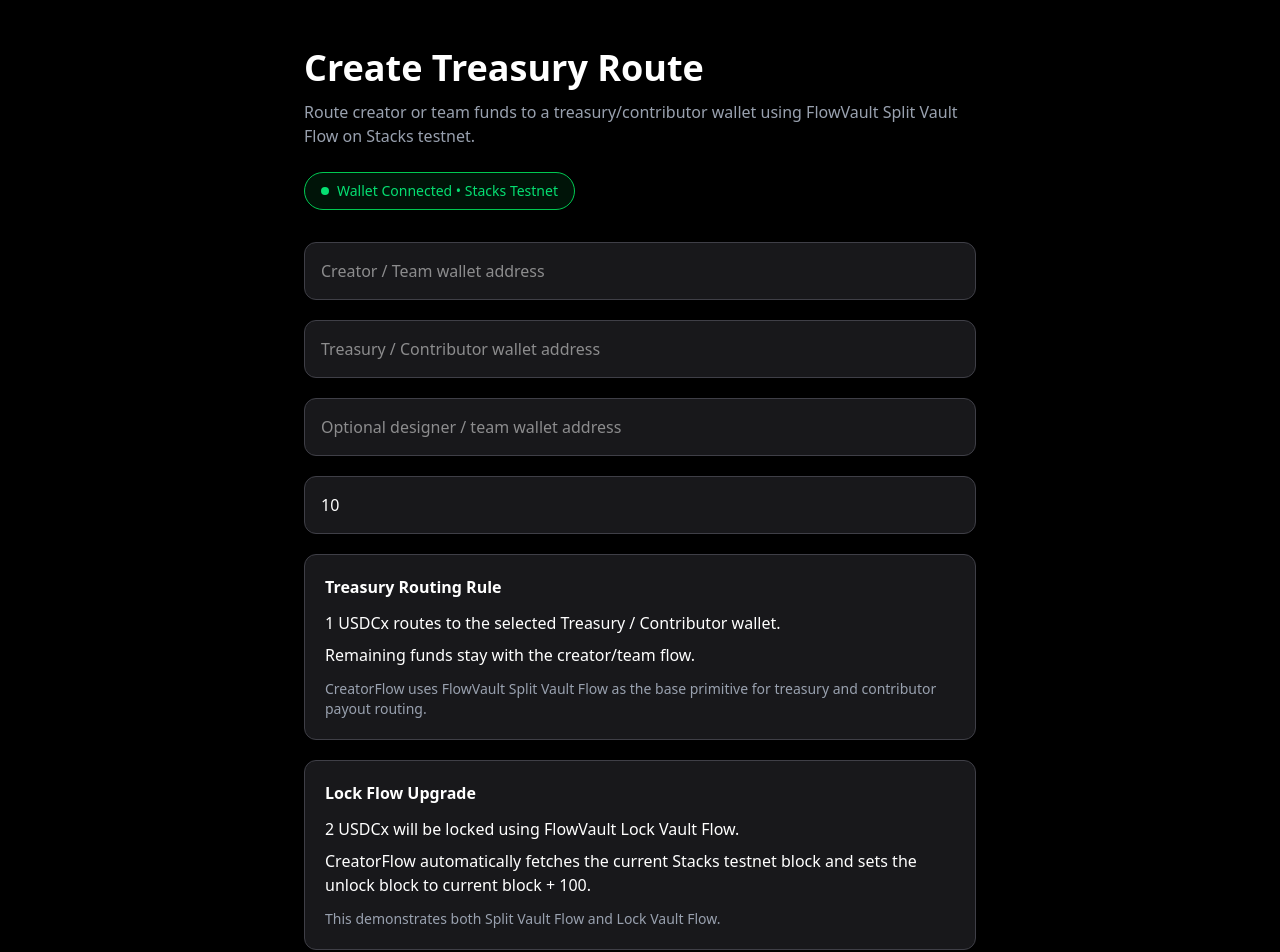
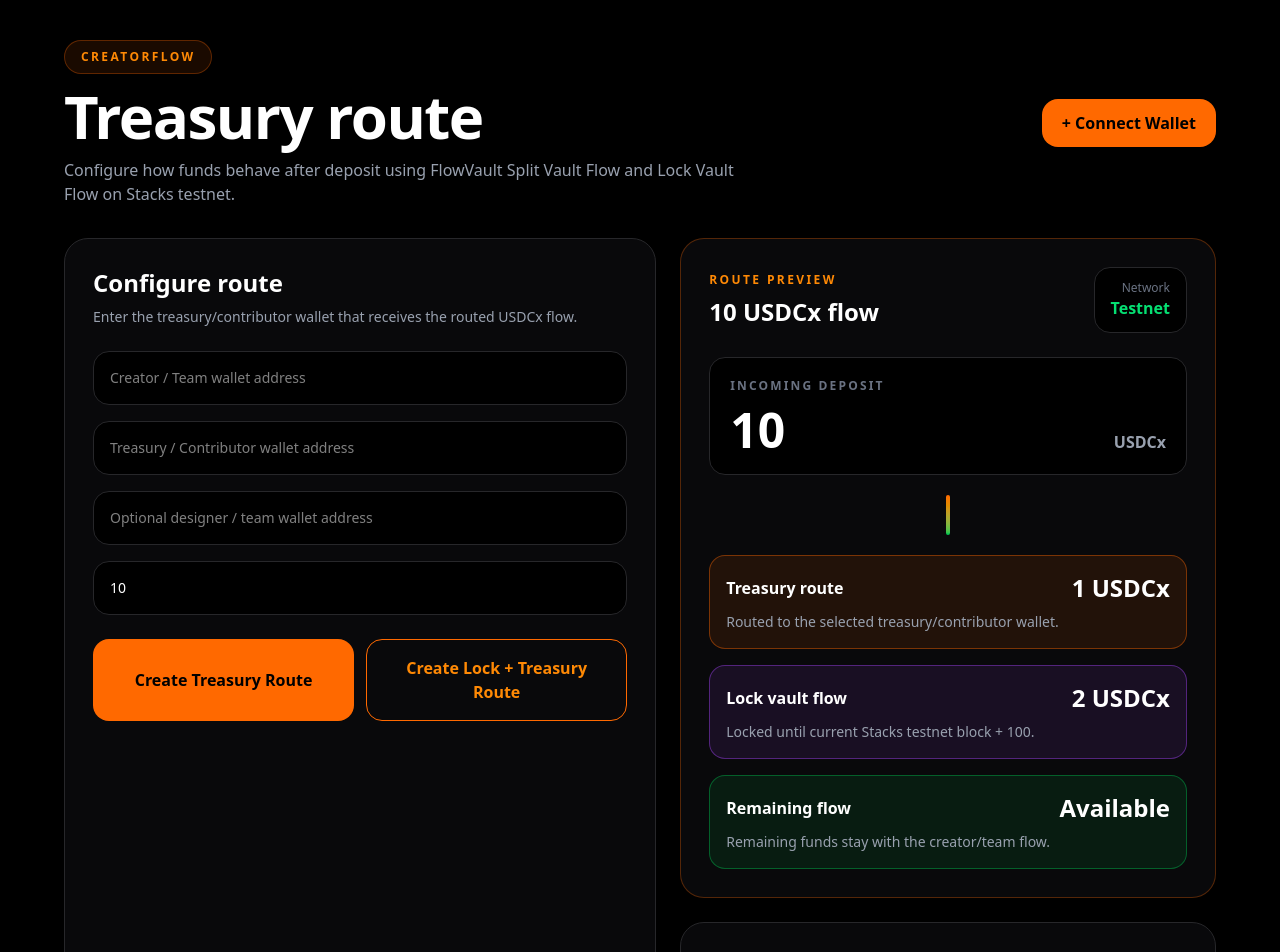
Before and after one commit to Grimaldo0147/creatorflow, a Next.js app: page /create-flow in a window 1280 px wide. Shown: the top 952 px of the page. Built offline with nearby package versions, Linux system fonts and the light colour scheme.

Commit message:
Upgrade CreatorFlow UI and route preview

```diff
--- a/app/create-flow/page.tsx
+++ b/app/create-flow/page.tsx
@@ -6,6 +6,7 @@
   isValidStacksAddress,
   setRoutingRules,
   setSplitAndLockRules,
+  getWalletAddress,
 } from "@/lib/flowvault";
 
 export default function CreateFlow() {
@@ -15,9 +16,23 @@
   const [treasury, setTreasury] = useState("");
   const [designer, setDesigner] = useState("");
   const [amount, setAmount] = useState("10");
+  const [walletAddress, setWalletAddress] = useState("");
+  const [txStatus, setTxStatus] = useState("");
 
   const [treasuryLoading, setTreasuryLoading] = useState(false);
   const [lockLoading, setLockLoading] = useState(false);
+
+  const isBusy = treasuryLoading || lockLoading;
+
+  const connectWallet = async () => {
+    try {
+      const address = await getWalletAddress();
+      setWalletAddress(address);
+    } catch (error) {
+      console.error(error);
+      alert("Wallet connection failed.");
+    }
+  };
 
   const validateTreasuryAddress = () => {
     if (!treasury.trim()) {
@@ -38,17 +53,22 @@
 
     try {
       setTreasuryLoading(true);
+      setTxStatus("Waiting for wallet approval...");
 
       const txId = await setRoutingRules(treasury);
 
       if (!txId) {
+        setTxStatus("Transaction submitted, but no transaction ID was returned.");
         alert("Transaction submitted, but no transaction ID was returned.");
         return;
       }
 
+      setTxStatus("Treasury route submitted successfully.");
+
       router.push(`/result?amount=${amount}&txId=${txId}&primitive=treasury`);
     } catch (error) {
       console.error(error);
+      setTxStatus("Treasury route failed. Please try again.");
       alert("Treasury route failed. Make sure your wallet is on Stacks Testnet.");
     } finally {
       setTreasuryLoading(false);
@@ -60,112 +80,124 @@
 
     try {
       setLockLoading(true);
+      setTxStatus("Fetching current Stacks testnet block...");
+
+      setTxStatus("Waiting for wallet approval...");
 
       const result = await setSplitAndLockRules(treasury);
 
       if (!result.txId) {
+        setTxStatus("Transaction submitted, but no transaction ID was returned.");
         alert("Transaction submitted, but no transaction ID was returned.");
         return;
       }
+
+      setTxStatus("Lock + Treasury route submitted successfully.");
 
       router.push(
         `/result?amount=${amount}&txId=${result.txId}&currentBlock=${result.currentBlock}&futureBlock=${result.futureBlock}&primitive=split-lock`
       );
     } catch (error) {
       console.error(error);
+      setTxStatus("Lock route failed. Please try again.");
       alert("Lock route failed. Use the Treasury Route if this fails.");
     } finally {
       setLockLoading(false);
     }
   };
 
-  const isBusy = treasuryLoading || lockLoading;
+  return (
+    <main className="min-h-screen bg-black text-white px-4 sm:px-6 py-6 sm:py-10">
+      <section className="max-w-6xl mx-auto">
+        <div className="mb-8 flex flex-col gap-4 sm:flex-row sm:items-center sm:justify-between">
+          <div>
+            <div className="mb-3 inline-flex items-center gap-2 rounded-full border border-orange-500/30 bg-orange-500/10 px-4 py-2 text-xs font-bold uppercase tracking-[0.2em] text-orange-400">
+              CreatorFlow
+            </div>
 
-  return (
-    <main className="min-h-screen bg-black text-white px-4 sm:px-6 py-8 sm:py-12">
-      <section className="max-w-2xl mx-auto">
-        <h1 className="text-3xl sm:text-4xl font-bold mb-3">
-          Create Treasury Route
+            <h1 className="text-4xl sm:text-6xl font-black tracking-tight">
+              Treasury route
             </h1>
 
-        <p className="text-gray-400 mb-6">
-          Route creator or team funds to a treasury/contributor wallet using
-          FlowVault Split Vault Flow on Stacks testnet.
+            <p className="mt-3 max-w-2xl text-gray-400">
+              Configure how funds behave after deposit using FlowVault Split
+              Vault Flow and Lock Vault Flow on Stacks testnet.
             </p>
-
-        <div className="mb-8 inline-flex items-center gap-2 rounded-full border border-green-500 bg-green-500/10 px-4 py-2 text-sm text-green-400">
-          <span className="h-2 w-2 rounded-full bg-green-400"></span>
-          Wallet Connected • Stacks Testnet
           </div>
 
-        <div className="space-y-5">
+          <div className="flex flex-col items-start gap-3 sm:items-end">
+            <button
+              onClick={connectWallet}
+              className="rounded-2xl bg-orange-500 px-5 py-3 font-black text-black transition hover:bg-orange-400"
+            >
+              {walletAddress ? "Wallet Connected" : "+ Connect Wallet"}
+            </button>
+
+            {walletAddress && (
+              <div className="rounded-full border border-green-500/40 bg-green-500/10 px-4 py-2 text-sm text-green-400">
+                {walletAddress.slice(0, 6)}...{walletAddress.slice(-6)} •
+                Stacks Testnet
+              </div>
+            )}
+          </div>
+        </div>
+
+        <div className="grid gap-6 lg:grid-cols-[1.05fr_0.95fr]">
+          <div className="rounded-3xl border border-zinc-800 bg-zinc-950 p-5 sm:p-7 shadow-2xl">
+            <div className="mb-6">
+              <h2 className="text-2xl font-black">Configure route</h2>
+              <p className="mt-2 text-sm text-gray-400">
+                Enter the treasury/contributor wallet that receives the routed
+                USDCx flow.
+              </p>
+            </div>
+
+            <div className="space-y-4">
               <input
                 placeholder="Creator / Team wallet address"
                 value={creator}
                 onChange={(e) => setCreator(e.target.value)}
-            className="w-full bg-zinc-900 border border-zinc-700 p-4 rounded-xl outline-none focus:border-orange-500"
+                className="w-full rounded-2xl border border-zinc-800 bg-black p-4 text-sm outline-none transition focus:border-orange-500"
               />
 
               <input
                 placeholder="Treasury / Contributor wallet address"
                 value={treasury}
                 onChange={(e) => setTreasury(e.target.value)}
-            className="w-full bg-zinc-900 border border-zinc-700 p-4 rounded-xl outline-none focus:border-orange-500"
+                className="w-full rounded-2xl border border-zinc-800 bg-black p-4 text-sm outline-none transition focus:border-orange-500"
               />
 
               <input
                 placeholder="Optional designer / team wallet address"
                 value={designer}
                 onChange={(e) => setDesigner(e.target.value)}
-            className="w-full bg-zinc-900 border border-zinc-700 p-4 rounded-xl outline-none focus:border-orange-500"
+                className="w-full rounded-2xl border border-zinc-800 bg-black p-4 text-sm outline-none transition focus:border-orange-500"
               />
 
               <input
                 placeholder="Flow amount"
                 value={amount}
                 onChange={(e) => setAmount(e.target.value)}
-            className="w-full bg-zinc-900 border border-zinc-700 p-4 rounded-xl outline-none focus:border-orange-500"
+                className="w-full rounded-2xl border border-zinc-800 bg-black p-4 text-sm outline-none transition focus:border-orange-500"
               />
-
-          <div className="bg-zinc-900 border border-zinc-700 p-5 rounded-xl">
-            <h2 className="font-semibold mb-3">Treasury Routing Rule</h2>
-
-            <p>1 USDCx routes to the selected Treasury / Contributor wallet.</p>
-
-            <p className="mt-2">
-              Remaining funds stay with the creator/team flow.
-            </p>
-
-            <p className="text-gray-400 text-sm mt-3">
-              CreatorFlow uses FlowVault Split Vault Flow as the base primitive
-              for treasury and contributor payout routing.
-            </p>
             </div>
 
-          <div className="bg-zinc-900 border border-zinc-700 p-5 rounded-xl">
-            <h2 className="font-semibold mb-3">Lock Flow Upgrade</h2>
+            {txStatus && (
+              <div className="mt-5 rounded-2xl border border-orange-500/30 bg-orange-500/10 p-4 text-sm text-orange-200">
+                {txStatus}
+              </div>
+            )}
 
-            <p>2 USDCx will be locked using FlowVault Lock Vault Flow.</p>
-
-            <p className="mt-2">
-              CreatorFlow automatically fetches the current Stacks testnet block
-              and sets the unlock block to current block + 100.
-            </p>
-
-            <p className="text-gray-400 text-sm mt-3">
-              This demonstrates both Split Vault Flow and Lock Vault Flow.
-            </p>
-          </div>
-
+            <div className="mt-6 grid gap-3 sm:grid-cols-2">
               <button
                 onClick={createTreasuryRoute}
                 disabled={isBusy}
-            className="w-full bg-orange-500 hover:bg-orange-400 disabled:opacity-60 disabled:cursor-not-allowed text-black py-4 rounded-xl font-bold transition"
+                className="rounded-2xl bg-orange-500 px-5 py-4 font-black text-black transition hover:bg-orange-400 disabled:cursor-not-allowed disabled:opacity-60"
               >
                 {treasuryLoading ? (
                   <span className="flex items-center justify-center gap-2">
                     <span className="h-5 w-5 animate-spin rounded-full border-2 border-black border-t-transparent"></span>
-                Creating Treasury Route...
+                    Running route...
                   </span>
                 ) : (
                   "Create Treasury Route"
@@ -175,18 +207,116 @@
               <button
                 onClick={createLockRoute}
                 disabled={isBusy}
-            className="w-full border border-orange-500 hover:bg-orange-500 hover:text-black disabled:opacity-60 disabled:cursor-not-allowed text-orange-400 py-4 rounded-xl font-bold transition"
+                className="rounded-2xl border border-orange-500 px-5 py-4 font-black text-orange-400 transition hover:bg-orange-500 hover:text-black disabled:cursor-not-allowed disabled:opacity-60"
               >
                 {lockLoading ? (
                   <span className="flex items-center justify-center gap-2">
                     <span className="h-5 w-5 animate-spin rounded-full border-2 border-orange-500 border-t-transparent"></span>
-                Creating Lock Flow...
+                    Locking flow...
                   </span>
                 ) : (
                   "Create Lock + Treasury Route"
                 )}
               </button>
             </div>
+          </div>
+
+          <div className="space-y-6">
+            <div className="rounded-3xl border border-orange-500/30 bg-zinc-950 p-5 sm:p-7">
+              <div className="mb-6 flex items-center justify-between">
+                <div>
+                  <p className="text-xs font-bold uppercase tracking-[0.2em] text-orange-400">
+                    Route preview
+                  </p>
+                  <h2 className="mt-2 text-2xl font-black">
+                    {amount || "0"} USDCx flow
+                  </h2>
+                </div>
+
+                <div className="rounded-2xl border border-zinc-800 bg-black px-4 py-3 text-right">
+                  <p className="text-xs text-gray-500">Network</p>
+                  <p className="font-bold text-green-400">Testnet</p>
+                </div>
+              </div>
+
+              <div className="rounded-2xl border border-zinc-800 bg-black p-5">
+                <p className="text-xs font-bold uppercase tracking-[0.18em] text-gray-500">
+                  Incoming deposit
+                </p>
+                <div className="mt-3 flex items-end justify-between">
+                  <p className="text-5xl font-black">{amount || "0"}</p>
+                  <p className="font-bold text-gray-400">USDCx</p>
+                </div>
+              </div>
+
+              <div className="my-5 flex justify-center">
+                <div className="h-10 w-1 rounded-full bg-gradient-to-b from-orange-500 to-green-500"></div>
+              </div>
+
+              <div className="grid gap-4">
+                <div className="rounded-2xl border border-orange-500/40 bg-orange-500/10 p-4">
+                  <div className="flex items-center justify-between">
+                    <p className="font-black">Treasury route</p>
+                    <p className="text-2xl font-black">1 USDCx</p>
+                  </div>
+                  <p className="mt-2 text-sm text-gray-400">
+                    Routed to the selected treasury/contributor wallet.
+                  </p>
+                </div>
+
+                <div className="rounded-2xl border border-purple-500/40 bg-purple-500/10 p-4">
+                  <div className="flex items-center justify-between">
+                    <p className="font-black">Lock vault flow</p>
+                    <p className="text-2xl font-black">2 USDCx</p>
+                  </div>
+                  <p className="mt-2 text-sm text-gray-400">
+                    Locked until current Stacks testnet block + 100.
+                  </p>
+                </div>
+
+                <div className="rounded-2xl border border-green-500/40 bg-green-500/10 p-4">
+                  <div className="flex items-center justify-between">
+                    <p className="font-black">Remaining flow</p>
+                    <p className="text-2xl font-black">Available</p>
+                  </div>
+                  <p className="mt-2 text-sm text-gray-400">
+                    Remaining funds stay with the creator/team flow.
+                  </p>
+                </div>
+              </div>
+            </div>
+
+            <div className="rounded-3xl border border-zinc-800 bg-zinc-950 p-5 sm:p-7">
+              <p className="text-xs font-bold uppercase tracking-[0.2em] text-orange-400">
+                FlowVault primitives
+              </p>
+
+              <div className="mt-5 grid gap-3">
+                <div className="rounded-2xl border border-zinc-800 bg-black p-4">
+                  <p className="font-black">Split Vault Flow</p>
+                  <p className="mt-1 text-sm text-gray-400">
+                    Routes a fixed USDCx amount to a treasury/contributor wallet.
+                  </p>
+                </div>
+
+                <div className="rounded-2xl border border-zinc-800 bg-black p-4">
+                  <p className="font-black">Lock Vault Flow</p>
+                  <p className="mt-1 text-sm text-gray-400">
+                    Locks funds until a future Stacks block height.
+                  </p>
+                </div>
+
+                <div className="rounded-2xl border border-zinc-800 bg-black p-4">
+                  <p className="font-black">Programmable treasury layer</p>
+                  <p className="mt-1 text-sm text-gray-400">
+                    Combines routing + lock behavior into a creator/team treasury
+                    workflow.
+                  </p>
+                </div>
+              </div>
+            </div>
+          </div>
+        </div>
       </section>
     </main>
   );
--- a/app/page.tsx
+++ b/app/page.tsx
@@ -1,43 +1,54 @@
-"use client";
-
+import Image from "next/image";
 import Link from "next/link";
-import { connectWallet } from "@/lib/wallet";
 
 export default function Home() {
   return (
-    <main className="min-h-screen bg-black text-white flex items-center justify-center px-6">
-      <section className="max-w-3xl text-center">
+    <main className="min-h-screen bg-black text-white px-4 sm:px-6 py-8 sm:py-12">
+      <section className="max-w-4xl mx-auto min-h-[80vh] flex flex-col items-center justify-center text-center">
+        <div className="mb-6 flex items-center justify-center gap-3">
+          <Image
+            src="/flowvault-logo.png"
+            alt="FlowVault Logo"
+            width={44}
+            height={44}
+            className="rounded-xl"
+          />
 
-        <p className="text-orange-400 font-semibold mb-4">
-          CreatorFlow
+          <div className="text-left">
+            <p className="text-orange-400 text-sm font-semibold">
+              Powered by FlowVault
+            </p>
+            <p className="text-gray-400 text-sm">Stacks Testnet</p>
+          </div>
+        </div>
+
+        <p className="text-orange-400 font-semibold mb-4">CreatorFlow</p>
+
+        <h1 className="text-4xl sm:text-6xl font-bold mb-6">
+          Programmable treasury routing for creators.
+        </h1>
+
+        <p className="text-gray-400 max-w-2xl mb-8">
+          Create treasury routes, contributor splits, and lock flows using
+          FlowVault primitives on Stacks testnet.
         </p>
 
-        <h1 className="text-5xl md:text-7xl font-bold leading-tight mb-6">
-          Automate contributor payouts on Bitcoin.
-        </h1>
-
-        <p className="text-gray-400 text-lg mb-10">
-          Split creator revenue, reward contributors, and route USDCx payments using FlowVault.
-        </p>
-
-        <div className="flex items-center justify-center gap-4">
-
-          <button
-            onClick={connectWallet}
-            className="bg-orange-500 hover:bg-orange-400 text-black px-8 py-4 rounded-2xl font-bold transition"
-          >
-            Connect Wallet
-          </button>
-
+        <div className="flex flex-col sm:flex-row gap-4 w-full sm:w-auto">
           <Link
             href="/create-flow"
-            className="border border-orange-500 hover:bg-orange-500 hover:text-black px-8 py-4 rounded-2xl font-bold transition"
+            className="w-full sm:w-auto bg-orange-500 hover:bg-orange-400 text-black px-6 py-4 rounded-xl font-bold transition"
           >
             Create Flow
           </Link>
 
+          <a
+            href="https://docs.flow-vault.dev"
+            target="_blank"
+            className="w-full sm:w-auto border border-orange-500 text-orange-400 hover:bg-orange-500 hover:text-black px-6 py-4 rounded-xl font-bold transition"
+          >
+            FlowVault Docs
+          </a>
         </div>
-
       </section>
     </main>
   );
```
Also changed, not shown: lib/flowvault.ts (+13 -0 lines), public/flowvault-logo.png (added). Lines whose indentation alone changed are shown as unchanged.
